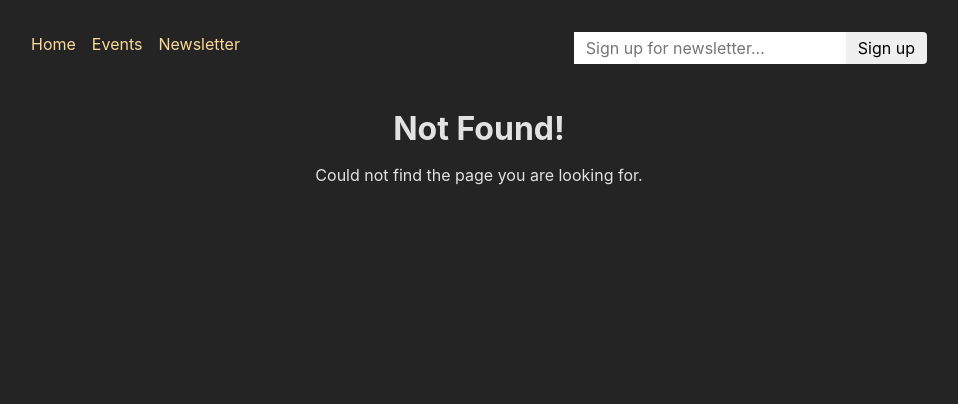
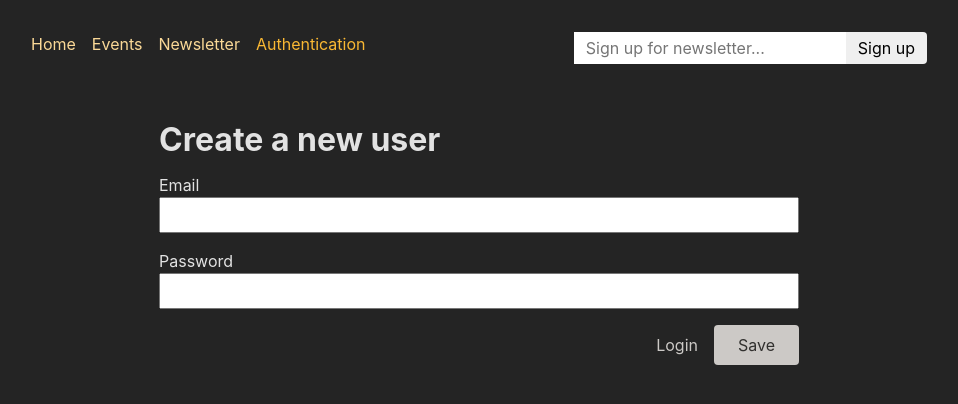
Before and after one commit to AqibNiazi/react-router-authentication, a React (Vite) app in the folder frontend/: page /auth in a window 1280 px wide. Before the commit this address had no page. Shown: the top 404 px of the page, without its empty margins (161-1119 px from the left). Built offline with nearby package versions, Linux system fonts and the light colour scheme.

Commit message:
Authentication form added

```diff
--- a/frontend/src/components/AuthForm.jsx
+++ b/frontend/src/components/AuthForm.jsx
@@ -1,19 +1,14 @@
-import { useState } from 'react';
-import { Form } from 'react-router-dom';
+import { Form, Link, useSearchParams } from "react-router-dom";
 
-import classes from './AuthForm.module.css';
+import classes from "./AuthForm.module.css";
 
 function AuthForm() {
-  const [isLogin, setIsLogin] = useState(true);
-
-  function switchAuthHandler() {
-    setIsLogin((isCurrentlyLogin) => !isCurrentlyLogin);
-  }
-
+  const [searchParams] = useSearchParams();
+  const isLogin = searchParams.get("mode") === "login";
   return (
     <>
       <Form method="post" className={classes.form}>
-        <h1>{isLogin ? 'Log in' : 'Create a new user'}</h1>
+        <h1>{isLogin ? "Log in" : "Create a new user"}</h1>
         <p>
           <label htmlFor="email">Email</label>
           <input id="email" type="email" name="email" required />
@@ -23,9 +18,9 @@
           <input id="password" type="password" name="password" required />
         </p>
         <div className={classes.actions}>
-          <button onClick={switchAuthHandler} type="button">
-            {isLogin ? 'Create new user' : 'Login'}
-          </button>
+          <Link to={`?mode=${isLogin ? "signup" : "login"}`}>
+            {isLogin ? "Create new user" : "Login"}
+          </Link>
           <button>Save</button>
         </div>
       </Form>
--- a/frontend/src/components/MainNavigation.jsx
+++ b/frontend/src/components/MainNavigation.jsx
@@ -37,6 +37,16 @@
               Newsletter
             </NavLink>
           </li>
+          <li>
+            <NavLink
+              to="/auth"
+              className={({ isActive }) =>
+                isActive ? classes.active : undefined
+              }
+            >
+              Authentication
+            </NavLink>
+          </li>
         </ul>
       </nav>
       <NewsletterSignup />
--- a/frontend/src/routes/index.jsx
+++ b/frontend/src/routes/index.jsx
@@ -14,6 +14,7 @@
 import NewsletterPage, {
   action as newsletterAction,
 } from "../components/Newsletter";
+import AuthenticationPage from "../page/Authentication";
 const router = createBrowserRouter([
   {
     path: "/",
@@ -64,6 +65,10 @@
         element: <NewsletterPage />,
         action: newsletterAction,
       },
+      {
+        path: "auth",
+        element: <AuthenticationPage />,
+      },
     ],
   },
 ]);
```
